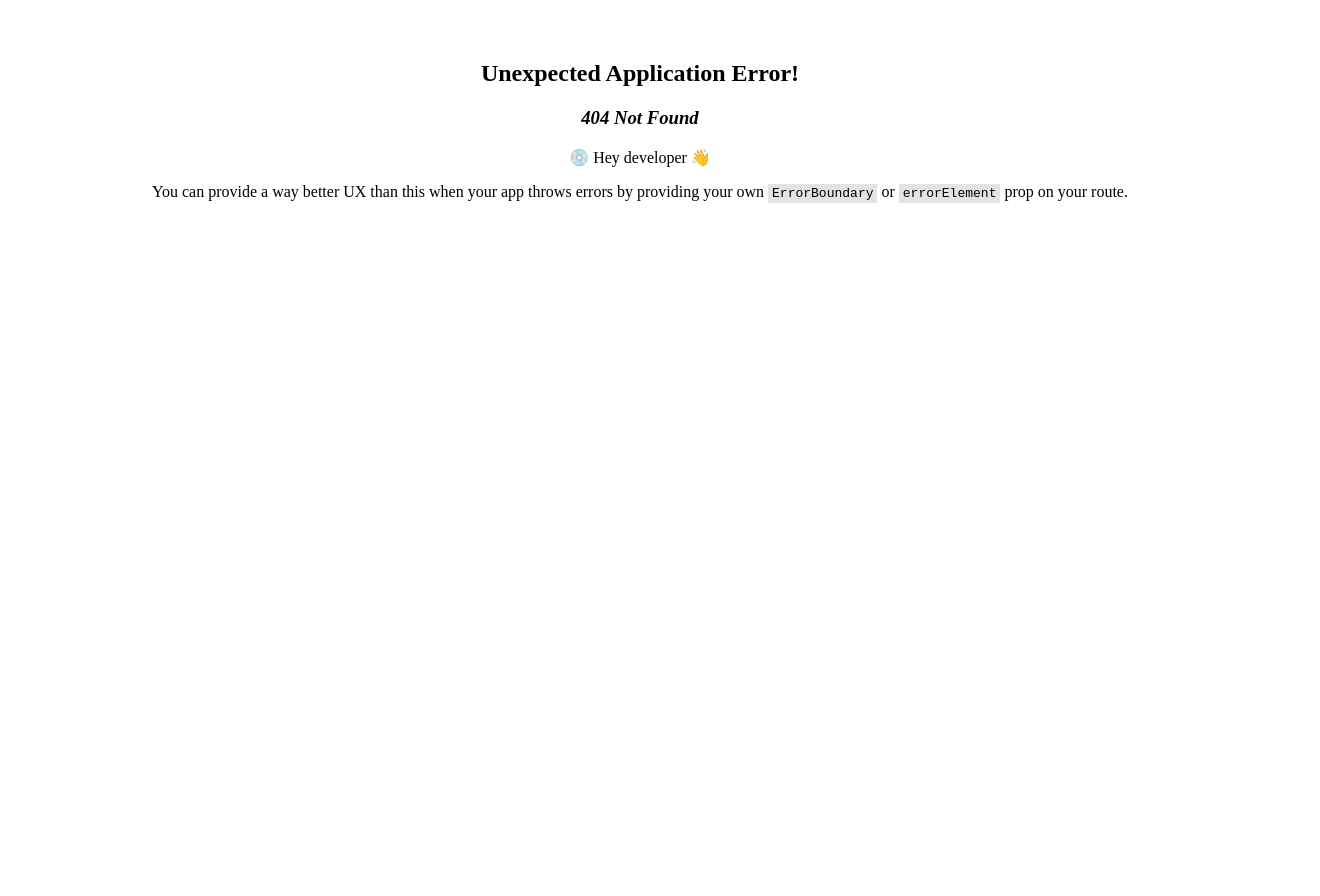
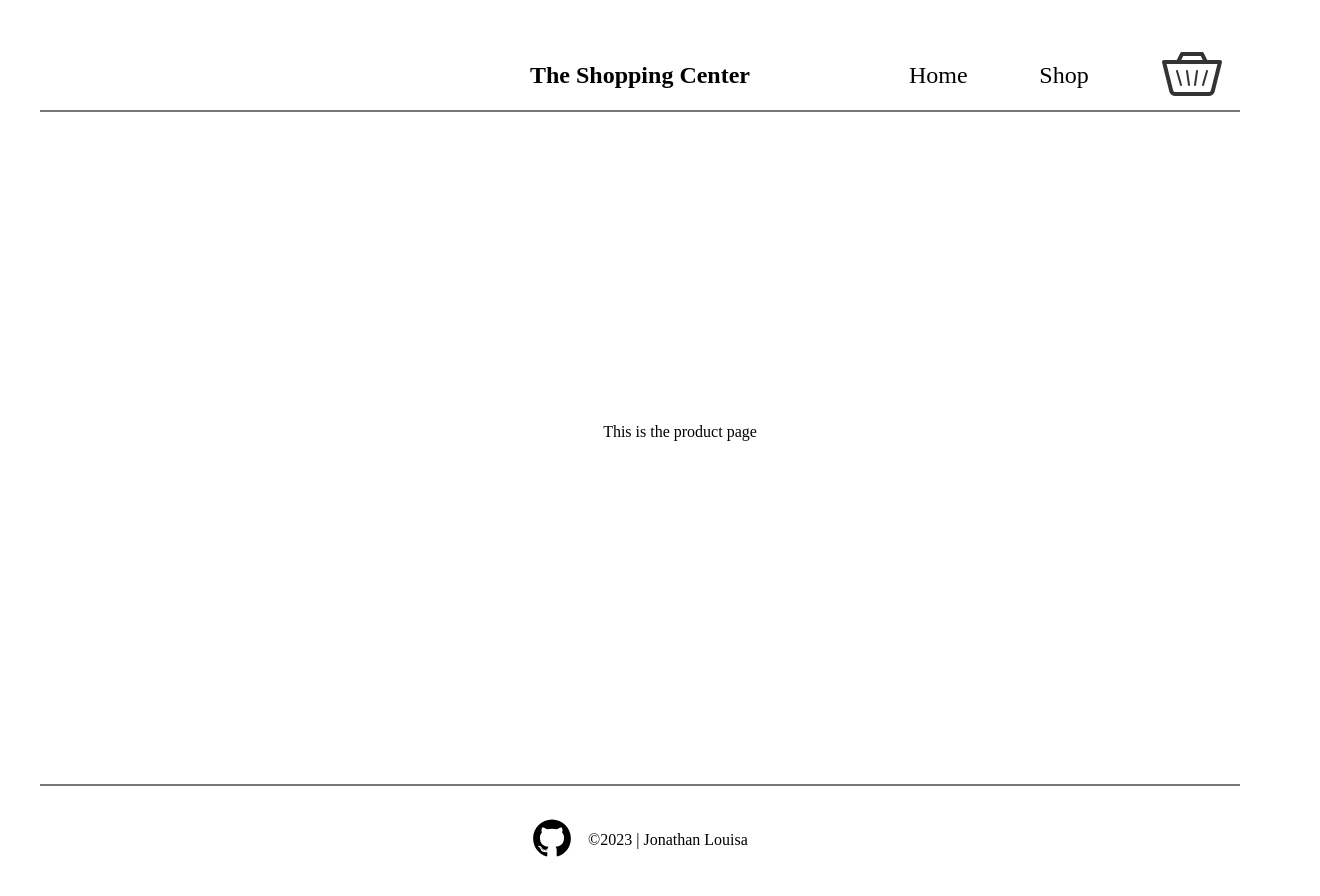
Before and after one commit to JLouisa/shopping-cart, a React (Vite) app: page /productpage in a window 1280 px wide. Before the commit this address had no page. Shown: the top 896 px of the page, 1320 px wide, since content can reach past the window. Before the commit the page ends 800 px from the top, so only its background shows below. Built offline with nearby package versions, Linux system fonts and the light colour scheme; no server answers.

Commit message:
Fix styling and add Product Page

```diff
--- a/src/App.jsx
+++ b/src/App.jsx
@@ -57,9 +57,11 @@ function App() {
   return (
     <>
       <NavigationBar />
-      <main>
-        <Outlet context={[products, addProductToCart, adjustCartItem, cart, setCart]} />
-      </main>
+      <div className="wrapper">
+        <main>
+          <Outlet context={[products, addProductToCart, adjustCartItem, cart, setCart]} />
+        </main>
+      </div>
       <Footer />
     </>
   );
--- a/src/components/NavigationBar.jsx
+++ b/src/components/NavigationBar.jsx
@@ -4,6 +4,7 @@ import { Link } from "react-router-dom";
 const NavigationBar = () => {
   return (
     <nav>
+      <div className="navWrapper">
         <h1>The Shopping Center</h1>
         <div className="navListItems">
           <Link to="/home">
@@ -16,6 +17,7 @@ const NavigationBar = () => {
             <ShoppingCartIMG />
           </Link>
         </div>
+      </div>
     </nav>
   );
 };
--- a/src/components/Product.jsx
+++ b/src/components/Product.jsx
@@ -1,16 +1,40 @@
 import PropTypes from "prop-types";
 import { QuantityForm } from "./QuantityForm";
+import { Link } from "react-router-dom";
+import { useState } from "react";
 
 const Products = ({ products, addProductToCart }) => {
+  const [theProduct, setTheProduct] = useState({});
+
+  const productTitleLength = (title) => {
+    let newTitle = title;
+    if (newTitle.length > 30) {
+      return newTitle.substring(0, 30) + "...";
+    }
+    return newTitle;
+  };
+  const onClickHandler = (item) => {
+    setTheProduct(item);
+    console.log(item);
+  };
   return (
     <>
       {products.map((product) => {
         return (
           <div className="productContainer" key={product.id}>
-            <img src={product.image} alt="" />
-            <div>
-              <p>{product.title}</p>
-              <p>{`€${product.price}`}</p>
+            <Link
+              to="/ProductPage"
+              onClick={() => {
+                onClickHandler(product);
+              }}
+            >
+              <div className="product">
+                <img src={product.image} alt="" />
+              </div>
+            </Link>
+            <div className="productInfo">
+              <p>{productTitleLength(product.title)}</p>
+              <p className="productPrice">{`€${product.price}`}</p>
               <div>
                 <QuantityForm product={product} addProductToCart={addProductToCart} />
               </div>
--- /dev/null
+++ b/src/components/ProductPage.jsx
@@ -0,0 +1,17 @@
+import PropTypes from "prop-types";
+
+const ProductPage = (product) => {
+  return (
+    <>
+      <p>This is the product page</p>
+      <div>{product.title}</div>
+      <div>{product.price}</div>
+    </>
+  );
+};
+
+ProductPage.propTypes = {
+  product: PropTypes.oneOfType([PropTypes.object, PropTypes.array]),
+};
+
+export default ProductPage;
--- a/src/components/QuantityForm.jsx
+++ b/src/components/QuantityForm.jsx
@@ -44,6 +44,7 @@ const QuantityForm = ({ product, addProductToCart }) => {
     <>
       <div className="quantityDiv">
         <form onSubmit={afterSubmitForm} className="theForm">
+          <div>
             <Button theType="button" text="<" theClass="btn3" onClick={handleDecrement} />
             <label>
               <input
@@ -56,7 +57,8 @@ const QuantityForm = ({ product, addProductToCart }) => {
             </label>
             <input type="hidden" name="id" value={theID} />
             <Button theType="button" text=">" theClass="btn3" onClick={handleIncrement} />
-          <Button theType="submit" text="Add to Cart" theClass="btn2" />
+          </div>
+          <Button theType="submit" text="Add to Cart" theClass="btn5" />
         </form>
       </div>
     </>
--- a/src/components/Router.jsx
+++ b/src/components/Router.jsx
@@ -4,7 +4,8 @@ import Shop from "./Shop.jsx";
 import Home from "./Home.jsx";
 import ShoppingCart from "./ShoppingCart.jsx";
 import quantityAction from "./quantityAction.js";
-import Checkout from "./Checkout";
+import Checkout from "./Checkout.jsx";
+import ProductPage from "./ProductPage.jsx";
 
 const Router = () => {
   const router = createBrowserRouter([
@@ -17,6 +18,7 @@ const Router = () => {
         { path: "/shop", element: <Shop />, action: quantityAction },
         { path: "/shopping-cart", element: <ShoppingCart /> },
         { path: "/checkout", element: <Checkout /> },
+        { path: "/productpage", element: <ProductPage /> },
       ],
     },
   ]);
--- a/src/components/ShoppingCartIMG.jsx
+++ b/src/components/ShoppingCartIMG.jsx
@@ -3,7 +3,7 @@ import basket from "../assets/shopping-basket2-64.png";
 const ShoppingCartIMG = () => {
   return (
     <>
-      <img src={basket} alt="shopping basket" />
+      <img src={basket} alt="shopping basket" className="shopImg" />
     </>
   );
 };
--- a/src/styles/App.css
+++ b/src/styles/App.css
@@ -15,16 +15,41 @@
 nav {
   display: grid;
   grid-template-rows: 1fr;
+  grid-template-columns: 1fr 1280px 1fr;
+  justify-content: center;
+  align-items: center;
+  border-bottom: 2px solid #777;
+}
+
+.navWrapper {
+  grid-row: 1/2;
+  grid-column: 2/3;
+  display: grid;
+  grid-template-rows: 1fr;
   grid-template-columns: repeat(3, 1fr);
   justify-content: space-between;
   align-items: center;
-  border-bottom: 2px solid #777;
 }
 
 h1 {
   grid-row: 1/2;
   grid-column: 2/3;
   text-align: center;
+}
+
+.navListItems {
+  grid-row: 1/2;
+  grid-column: 3/4;
+  display: flex;
+  justify-content: space-evenly;
+  align-items: center;
+  gap: 1em;
+}
+
+.navListItems a {
+  text-decoration: none;
+  font-size: 1.5rem;
+  color: inherit;
 }
 
 nav > div {
@@ -56,7 +81,49 @@ nav > div {
   border-radius: 5px;
 }
 
-/* ============== */
+.btn5 {
+  color: white;
+  border: black;
+  outline: none;
+  padding: 0.5em;
+  font-size: 1rem;
+  border-radius: 4px;
+  transition: 0.5s;
+}
+
+.btn5:active {
+  transform: scale(0.9);
+}
+.shopImg {
+  transition: 0.3s;
+}
+
+.shopImg:hover {
+  transform: scale(1.1);
+}
+
+.shopImg:active {
+  transform: scale(0.9);
+}
+/* --------------------Wrapper--------------------- */
+.wrapper {
+  display: grid;
+  grid-template-rows: 1fr;
+  grid-template-columns: 1fr 1280px 1fr;
+}
+/* --------------------Main--------------------- */
+main {
+  min-height: 80vh;
+  grid-row: 1/2;
+  grid-column: 2/3;
+  display: flex;
+  flex-direction: column;
+  justify-content: center;
+  align-items: center;
+  margin-bottom: 2em;
+}
+
+/* =======Product======= */
 .shopSection {
   padding: 1em;
   display: grid;
@@ -68,18 +135,33 @@ nav > div {
 
 .productContainer {
   border: 1px solid black;
-  width: 240px;
+  width: 300px;
   height: auto;
+  display: flex;
+  flex-direction: column;
 }
 
-.productContainer img {
+.product img {
   padding: 1em;
   width: 90%;
-  height: auto;
+  height: 90%;
   border-bottom: 1px solid black;
   object-fit: cover;
 }
 
+.product {
+  flex-grow: 1;
+}
+
+.productInfo {
+  padding: 1em;
+  height: 10rem;
+}
+
+.productPrice {
+  font-size: 1.2rem;
+  font-weight: 700;
+}
 /* ================= */
 footer {
   border-top: 2px solid #777;
@@ -113,6 +195,8 @@ footer {
   grid-template-columns: repeat(5, 1fr);
   justify-content: center;
   align-items: center;
+  gap: 1em;
+  margin: 1em 0;
 }
 
 .cartImg img {
```
Lines whose indentation alone changed are shown as unchanged.
